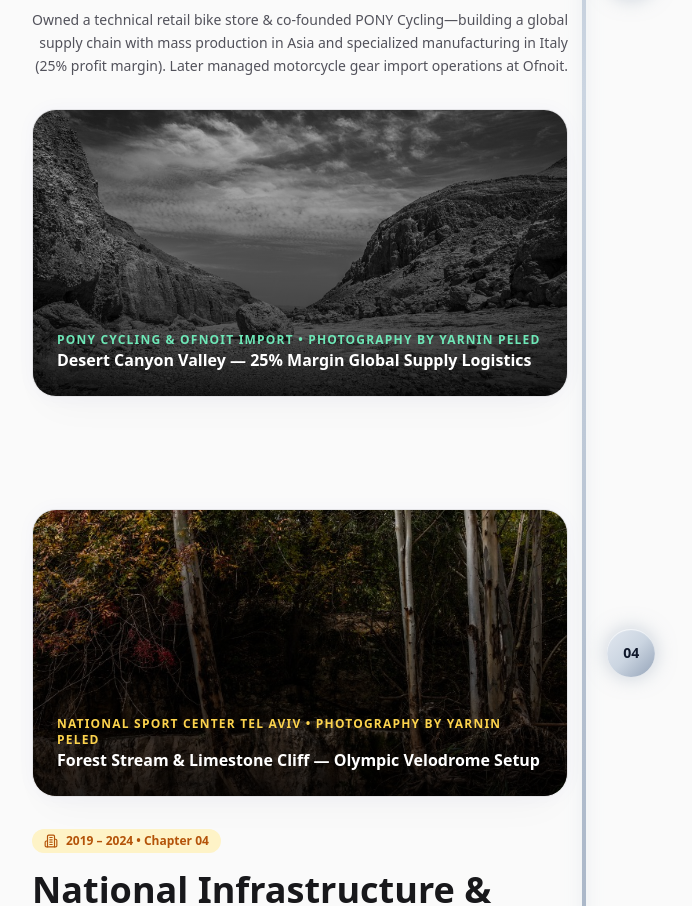
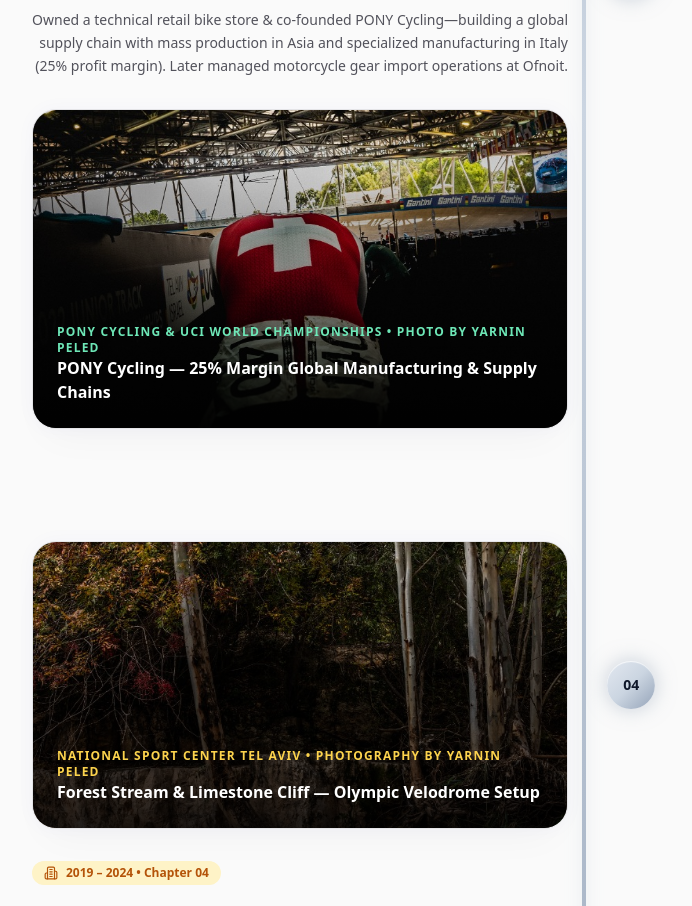
Before and after one commit to yarninp-tech/ponyapp-hub, a Next.js app: page / in a window 1280 px wide. Shown: the part 2250-3156 px from the top of the page, without its empty margins (56-748 px from the left). Built offline with nearby package versions, Linux system fonts and the light colour scheme.

Commit message:
Embed Yarnin Peled authentic PONY Cycling & UCI Track Championship photo into Chapter 3 (Entrepreneurship & Global Supply Chains)

```diff
--- a/app/page.tsx
+++ b/app/page.tsx
@@ -224,7 +224,7 @@
             </div>
           </div>
 
-          {/* CHAPTER 03: Entrepreneurship & Supply Chain */}
+          {/* CHAPTER 03: Entrepreneurship & Global Supply Chains — FEATURING PONY CYCLING PHOTO */}
           <div className="grid grid-cols-1 md:grid-cols-12 gap-8 items-center">
             <div className="md:col-span-6 md:text-right space-y-4">
               <div className="inline-flex items-center gap-2 px-3 py-1 rounded-full bg-emerald-100 dark:bg-emerald-950 text-emerald-700 dark:text-emerald-300 text-xs font-bold">
@@ -246,18 +246,18 @@
               </div>
             </div>
 
-            {/* Visual Photo Card - Yarnin's Authentic Photo 3: Desert Canyon B&W */}
+            {/* Visual Photo Card - Yarnin's Authentic PONY Cycling Photo (Swiss Jersey 140) */}
             <div className="md:col-span-6">
-              <div className="relative h-72 rounded-3xl overflow-hidden shadow-2xl group editorial-card border-2 border-emerald-500/20">
+              <div className="relative h-80 rounded-3xl overflow-hidden shadow-2xl group editorial-card border-2 border-emerald-500/30">
                 <Image
-                  src="/images/yarnin_bw_desert.jpg"
-                  alt="Desert Canyon Valley B&W Photography by Yarnin Peled"
+                  src="/images/yarnin_pony_cycling.jpg"
+                  alt="PONY Cycling & UCI Track Championship Photography by Yarnin Peled"
                   fill
                   className="object-cover group-hover:scale-105 transition-transform duration-700"
                 />
-                <div className="absolute inset-0 bg-gradient-to-t from-black/85 via-black/30 to-transparent p-6 flex flex-col justify-end">
-                  <span className="text-xs font-bold text-emerald-300 uppercase tracking-widest">PONY Cycling & Ofnoit Import • Photography by Yarnin Peled</span>
-                  <h3 className="text-base font-bold text-white">Desert Canyon Valley — 25% Margin Global Supply Logistics</h3>
+                <div className="absolute inset-0 bg-gradient-to-t from-black/90 via-black/40 to-transparent p-6 flex flex-col justify-end">
+                  <span className="text-xs font-bold text-emerald-300 uppercase tracking-widest">PONY Cycling & UCI World Championships • Photo by Yarnin Peled</span>
+                  <h3 className="text-base font-bold text-white">PONY Cycling — 25% Margin Global Manufacturing & Supply Chains</h3>
                 </div>
               </div>
             </div>
```
Also changed, not shown: public/images/yarnin_pony_cycling.jpg (added).
